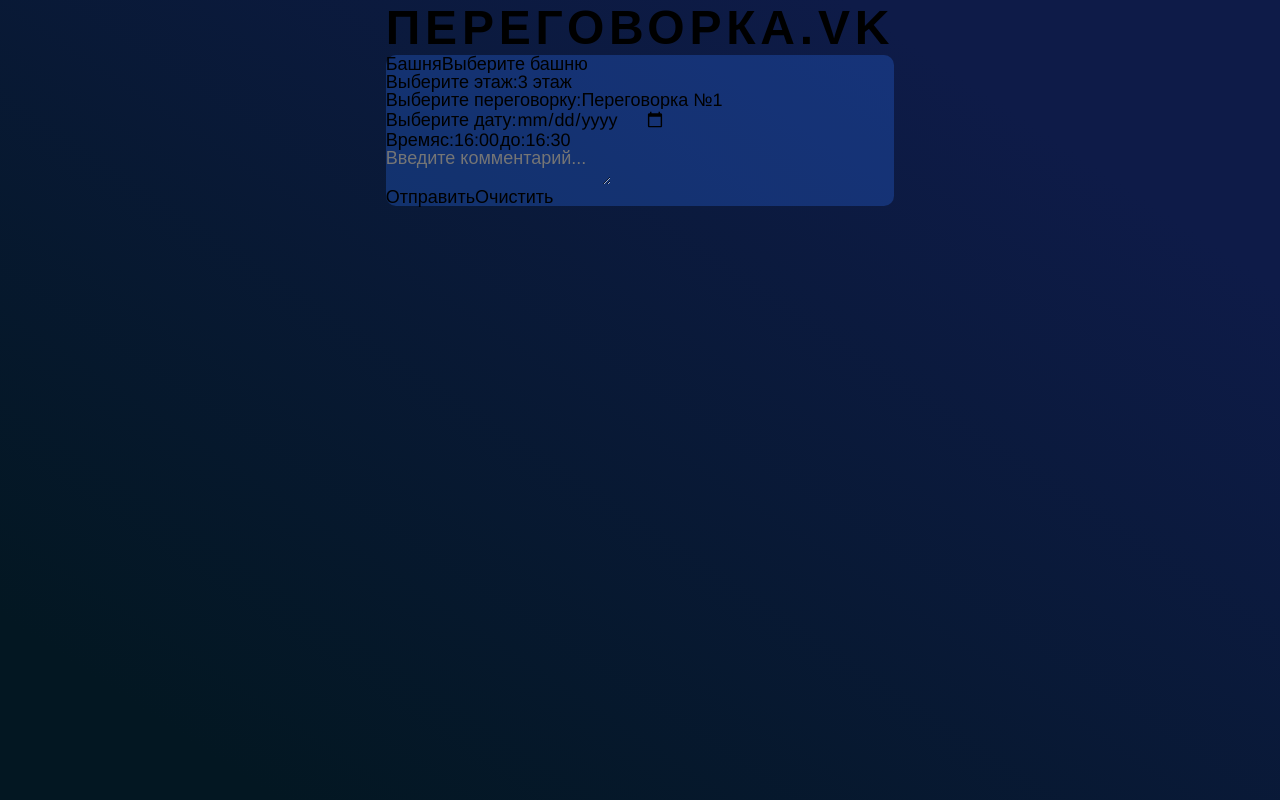
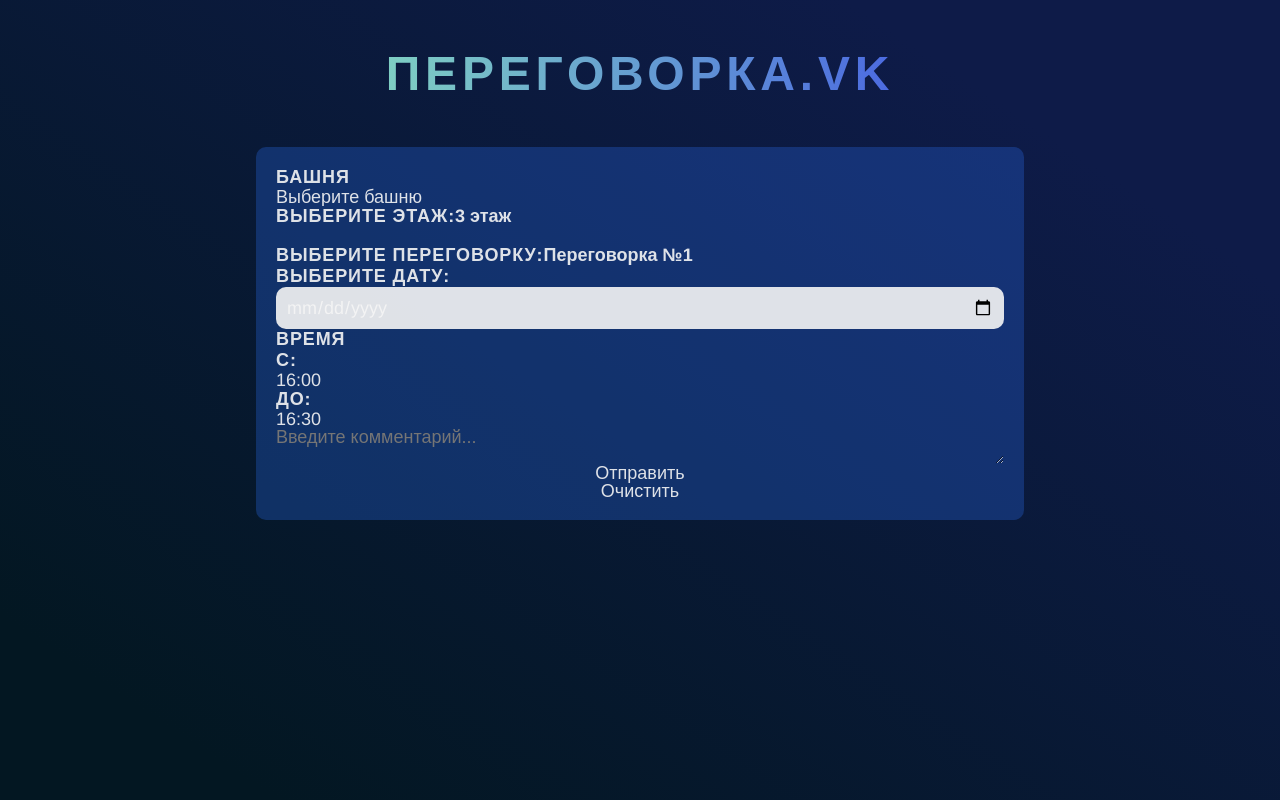
Before and after one commit to Rastre13/meeting-room-form, a React (Create React App) app: page / in a window 1280 px wide. Built offline with nearby package versions, Linux system fonts and the light colour scheme.

Commit message:
style: style changed

```diff
--- a/src/App.css
+++ b/src/App.css
@@ -8,7 +8,8 @@
 *, *:before, *:after {
   box-sizing: border-box;
   -moz-box-sizing: border-box;
-  -webkit-box-sizing: border-box; }
+  -webkit-box-sizing: border-box;
+  color: rgba(245, 245, 245, 0.9);}
 
 :focus, :active, a:focus, a:active {
   outline: none;
@@ -84,10 +85,33 @@
   text-align: center;
   letter-spacing: 0.1em;
   text-transform: uppercase;
+  background: linear-gradient(90deg, #8BE8BB 0%, #3E4FE9 101.59%);
+  -webkit-background-clip: text;
+  -webkit-text-fill-color: transparent;
+  background-clip: text;
+  text-fill-color: transparent;
+  margin-top: 6%;
 }
 form{
   background: rgba(43, 110, 240, 0.29);
   border-radius: 10px;
+  width: 60vw;
+  margin-top: 6%;
+  padding: 20px;
+  display: flex;
+  flex-direction: column;
+}
+label{
+  font-weight: 700;
+  line-height: 21px;
+  letter-spacing: 0.05em;
+  text-transform: uppercase;
+
+}
+input{
+  background: rgba(245, 245, 245, 0.9);
+  border-radius: 10px;
+  padding: 10px;
 }
 .App {
 }
@@ -96,6 +120,8 @@
 }
 
 .form-item {
+  display: flex;
+  flex-direction: column;
 }
 
 .form__label {
```
